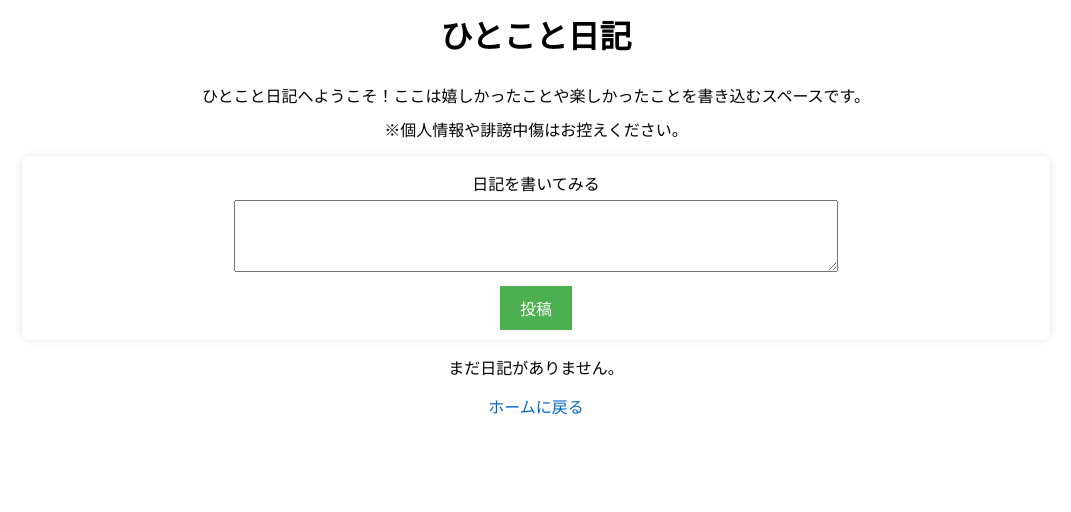
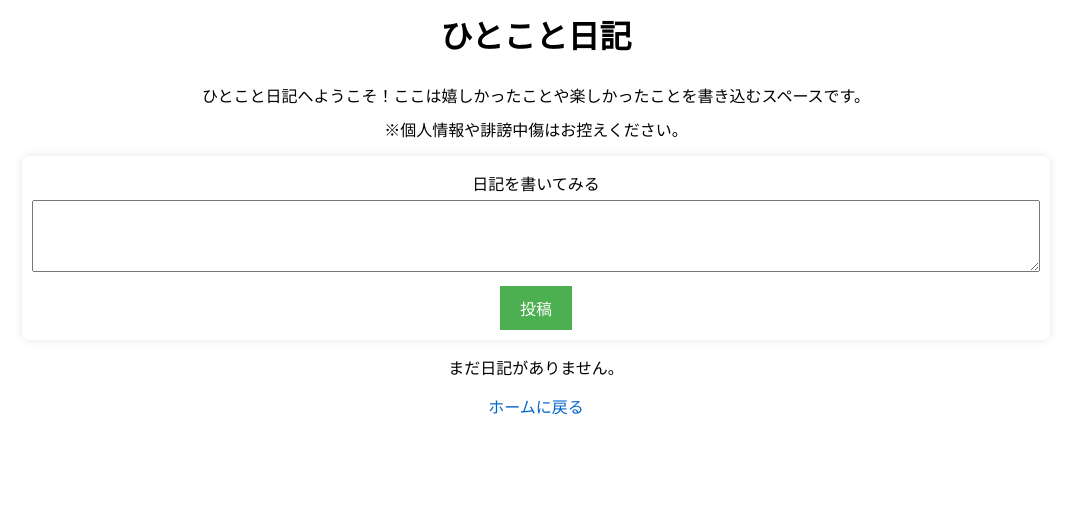
Before and after one commit to MiyukiWatanabe0/Public3_Repository, a Django app: page /diary/ in a window 1280 px wide. Shown: the part 206-718 px from the top of the page, without its empty margins (104-1175 px from the left). Run offline with Django 4.2, Linux system fonts and the light colour scheme; data that the repository does not hold is empty.

Commit message:
デプロイ7

```diff
--- a/Kinnet/Unityapp/templates/diary.html
+++ b/Kinnet/Unityapp/templates/diary.html
@@ -34,7 +34,7 @@
         }
 
         textarea {
-            width: 60%;
+            width: 100%;
             box-sizing: border-box;
             padding: 5px;
             margin-bottom: 10px;
--- a/Kinnet/Unityapp/templates/signup.html
+++ b/Kinnet/Unityapp/templates/signup.html
@@ -18,7 +18,7 @@
         }
 
         form {
-            max-width: 30%;
+            max-width: 60%;
             width: 100%;
             margin-top: 20px;
             padding: 10px;
```
Also changed, not shown: Kinnet/db.sqlite3.
